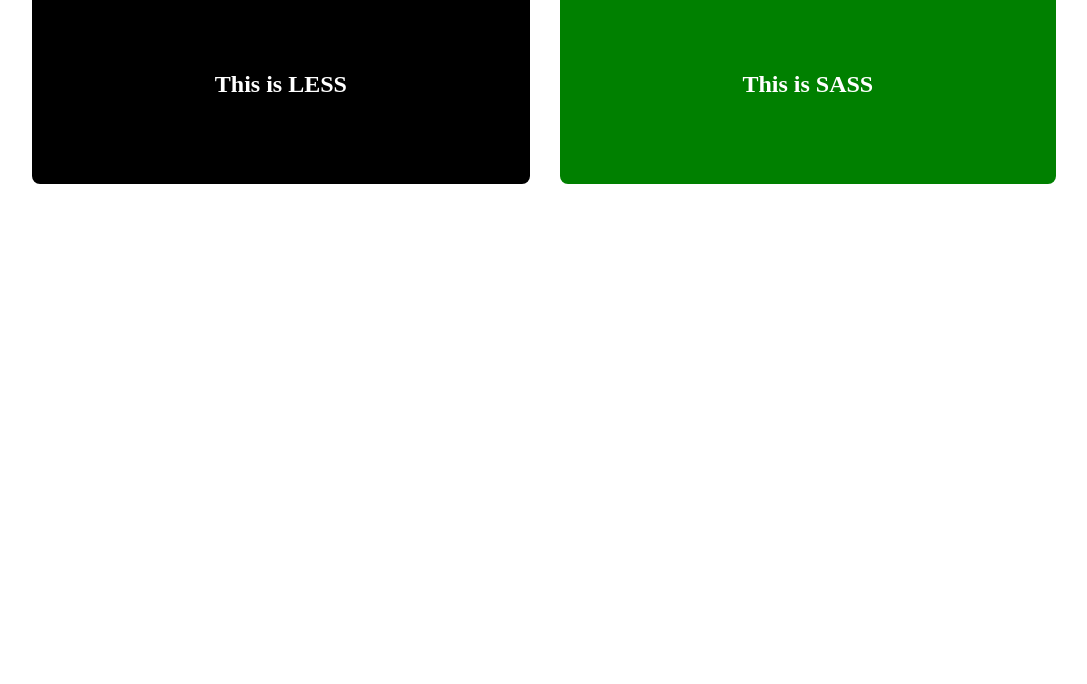
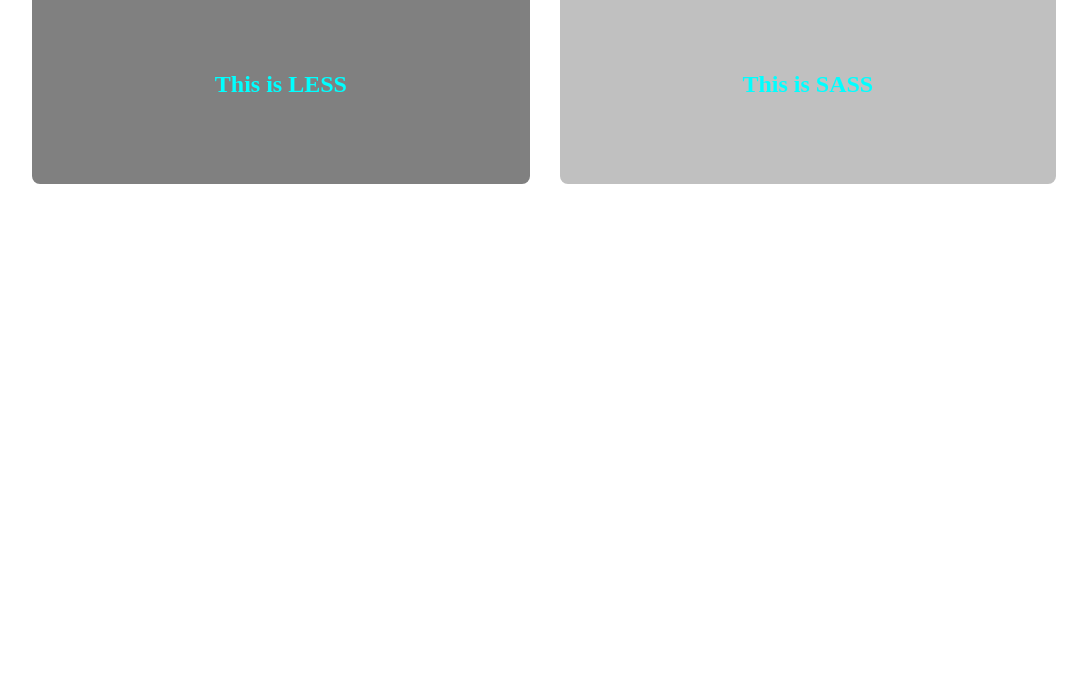
Before and after one commit to Chivirda/webpack-project, a website built with webpack: page src/index.html in a window 1280 px wide. Shown: the part 116-800 px from the top of the page, without its empty margins (96-1183 px from the left). Built offline with nearby package versions, Linux system fonts and the light colour scheme.

Commit message:
feat: change colors

```diff
--- a/src/styles/style.less
+++ b/src/styles/style.less
@@ -1,9 +1,9 @@
 .less {
   width: 100%;
   height: 200px;
-  background-color: black;
+  background-color: gray;
   border-radius: 8px;
-  color: white;
+  color: aqua;
   display: flex;
   align-items: center;
   justify-content: center;
--- a/src/styles/style.scss
+++ b/src/styles/style.scss
@@ -1,9 +1,9 @@
 .sass {
   width: 100%;
   height: 200px;
-  background-color: green;
+  background-color: silver;
   border-radius: 8px;
-  color: white;
+  color: aqua;
   display: flex;
   align-items: center;
   justify-content: center;
```
Also changed, not shown: dist/09a1a1112c577c279435.png (added), dist/index.html (added), 1 other file.
